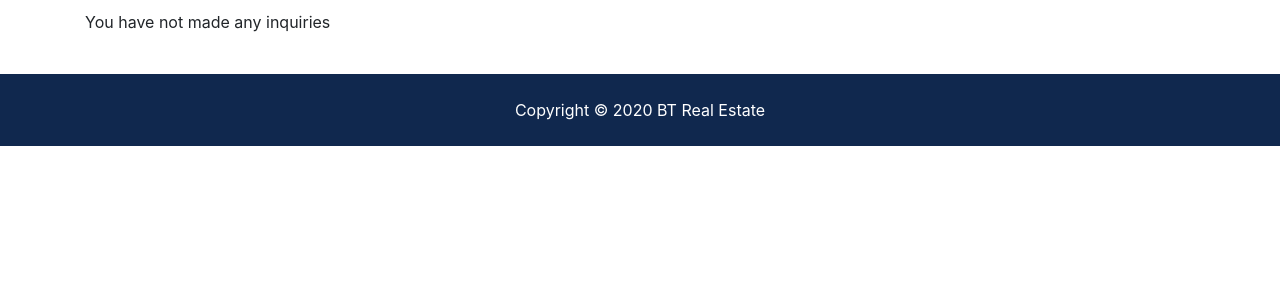
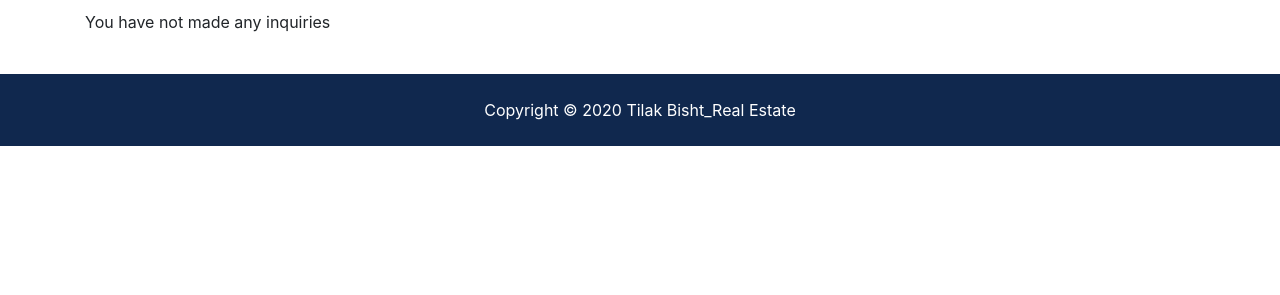
Before and after one commit to tbisht82/RealEstate_Project, a Django app: page /accounts/dashboard in a window 1280 px wide. Shown: the part 486-781 px from the top of the page. Run offline with Django 3.2, Linux system fonts and the light colour scheme; data that the repository does not hold is empty; parts of the project's set-up code (start-up, migrations or seed data) failed here and were passed over; some libraries are stand-ins or nearby versions.

Commit message:
copyright changes

```diff
--- a/realEstate/templates/partials/_footer.html
+++ b/realEstate/templates/partials/_footer.html
@@ -1,5 +1,5 @@
 <!-- Footer -->
 <footer id="main-footer" class="py-4 bg-primary text-white text-center">
     Copyright &copy;
-    <span class="year"></span> BT Real Estate
+    <span class="year"></span> Tilak Bisht_Real Estate
 </footer>
```
